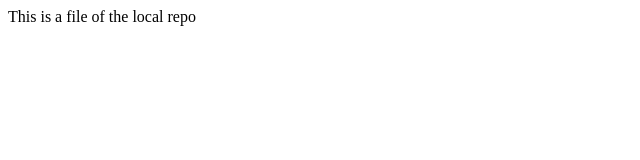
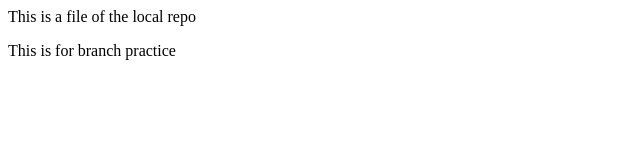
Before and after one commit to nafissami/localrepo, a plain HTML site: page index.html in a window 1280 px wide. Shown: the whole page, without its empty margins (0-640 px from the left). Drawn offline with Linux system fonts and the light colour scheme.

Commit message:
branch commit

```diff
--- a/index.html
+++ b/index.html
@@ -1 +1,2 @@
 <p>This is a file of the local repo</p>
+<p>This is for branch practice</p>
```
